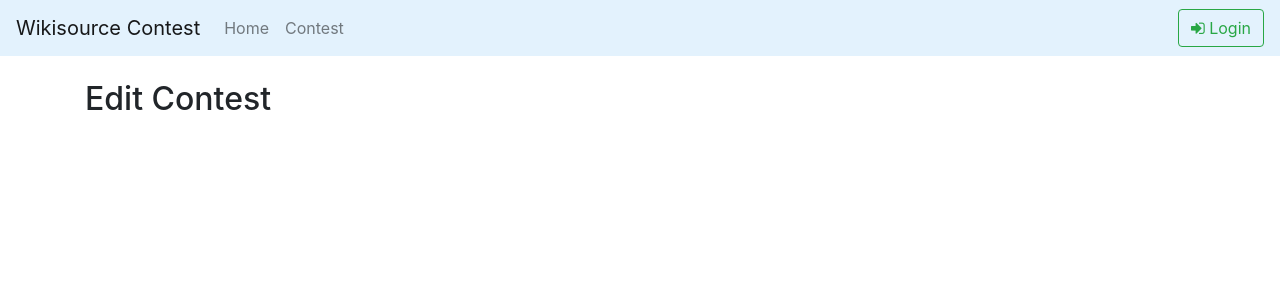
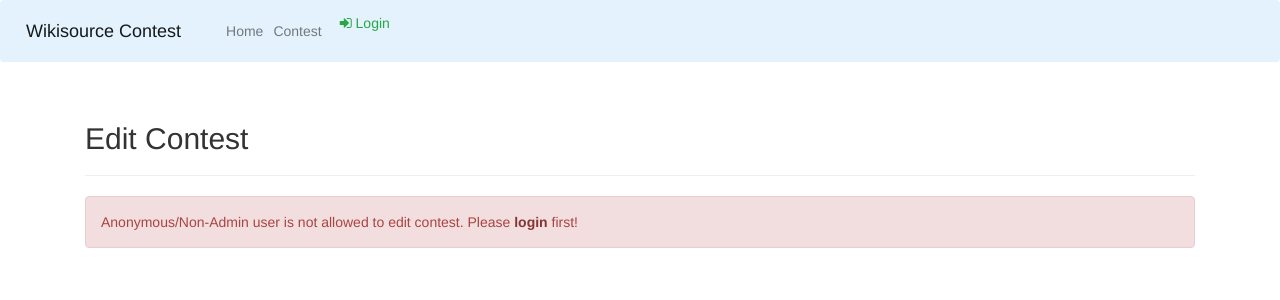
Before and after one commit to wikimedia/labs-tools-indic-wscontest, a Flask app: page /contest/1/edit in a window 1280 px wide. Shown: the top 300 px of the page. Run offline with Flask 2, Linux system fonts and the light colour scheme; parts of the project's set-up code (start-up, migrations or seed data) failed here and were passed over; some libraries are stand-ins or nearby versions.

Commit message:
Add edit button
Bug: T251907
Change-Id: I7b452e8fddc3a0eeb8cba8ec9c9c871b46c28107

```diff
--- a/app.py
+++ b/app.py
@@ -135,7 +135,39 @@
 
 @app.route('/contest/<int:id>/edit', methods=["GET", "POST"])
 def edit_contest(id):
-    return render_template("edit_contest.html")
+    # Opening the contest
+    with open("contest_data/contests.json", encoding="utf8") as file:
+        contest = json.load(file)
+
+    if request.method == "GET":
+        contest = contest.get(str(id))
+        return render_template("edit_contest.html", data=contest)
+
+    elif request.method == "POST" and get_current_user() is not None:
+        req = request.form
+
+        contest[str(id)]["name"] = req["c_name"]
+        contest[str(id)]["project"] = req["c_project"]
+        contest[str(id)]["start_date"] = req["start_date"]
+        contest[str(id)]["end_date"] = req["end_date"]
+
+        # Split into list
+        contest[str(id)]["index"] = req.get("index_pages").split('\r\n')
+        contest[str(id)]["admin"] = req.get("c_admin").split('\r\n')
+
+        # Rewrite contests.json with edit contest
+        with open("contest_data/contests.json", 'w', encoding="utf8") as file:
+            json.dump(contest, file, indent=4, ensure_ascii=False)
+
+        # Change update status
+        with open("contest_data/stats/"+str(id)+".json", 'r+', encoding="utf8") as file:
+            c_details = json.load(file)
+            c_details["LastUpdate"] = "Contest Updated, Stats will generate soon."
+            file.seek(0)
+            json.dump(c_details, file, indent=4, ensure_ascii=False)
+            file.truncate()
+
+        return redirect(url_for('contest_by_id', id=id))
 
 
 @app.route('/login')
--- a/templates/contest.html
+++ b/templates/contest.html
@@ -32,6 +32,11 @@
 {% block main %}
     <h1>Contest Info</h1>
     <hr>
+    {% if logged %}
+        {% if username in data["admin"] %}
+            <a class="float-right btn btn-info" href="{{ request.url + '/edit' }}">Edit Contest</a>
+        {% endif %}
+    {% endif %}
     <ul>
         <li>
             Name: {{ data["name"] }}
--- a/templates/edit_contest.html
+++ b/templates/edit_contest.html
@@ -1,6 +1,93 @@
 {% extends "base.html" %}
 
+{% block head %}
+    {{ super() }}
+    <!-- Bootstrap CSS -->
+    <link rel="stylesheet"
+          href="https://tools-static.wmflabs.org/cdnjs/ajax/libs/twitter-bootstrap/3.3.7/css/bootstrap.min.css">
+
+    <!-- Bootstrap, jQuery and others JS -->
+    <script src="https://tools-static.wmflabs.org/cdnjs/ajax/libs/jquery/3.3.1/jquery.js"></script>
+
+
+    <link rel="stylesheet" href="https://tools-static.wmflabs.org/cdnjs/ajax/libs/bootstrap-datetimepicker/4.17.47/css/bootstrap-datetimepicker.min.css">
+    <link rel="stylesheet" href="//tools-static.wmflabs.org/cdnjs/ajax/libs/font-awesome/4.7.0/css/font-awesome.min.css">
+    <script type="text/javascript" src="https://tools-static.wmflabs.org/cdnjs/ajax/libs/moment.js/2.18.1/moment.min.js"></script>
+    <script type="text/javascript" src="https://tools-static.wmflabs.org/cdnjs/ajax/libs/bootstrap-datetimepicker/4.17.47/js/bootstrap-datetimepicker.min.js"></script>
+    <script type="text/javascript">
+        $(document).ready(function () {
+            $('#start_date').datetimepicker({
+                format: "DD-MM-YYYY HH:mm"
+            });
+            $('#end_date').datetimepicker({
+                format: "DD-MM-YYYY HH:mm"
+            });
+        });
+    </script>
+    <style>
+        .span-help {
+            color: #737373;
+        }
+    </style>
+{% endblock head %}
 {% block main %}
     <h2>Edit Contest</h2>
+    <hr>
+    {% if logged and username in data["admin"] %}
+        <form action="{{ request.url }}" method="POST">
+            <div class="form-group">
+                <label for="c_name">Contest Name</label>
+                <input class="form-control" name="c_name" type="text" minlength="4" value="{{ data["name"] }}" maxlength="80" required>
+            </div>
+            <div class="form-group">
+                <label for="c_project">Wikisource project:</label>
+                <select class="form-control" id="project" name="c_project">
+                    <option {% if data["project"] == 'as' %}selected{% endif %} value="as">Assamese</option>
+                    <option {% if data["project"] == 'bn' %}selected{% endif %} value="bn">Bangla</option>
+                    <option {% if data["project"] == 'gu' %}selected{% endif %} value="gu">Gujarati</option>
+                    <option {% if data["project"] == 'hi' %}selected{% endif %} value="hi">Hindi</option>
+                    <option {% if data["project"] == 'kn' %}selected{% endif %} value="kn">Kannada</option>
+                    <option {% if data["project"] == 'ml' %}selected{% endif %} value="ml">Malayalam</option>
+                    <option {% if data["project"] == 'mr' %}selected{% endif %} value="mr">Marathi</option>
+                    <option {% if data["project"] == 'or' %}selected{% endif %} value="or">Oriya</option>
+                    <option {% if data["project"] == 'pa' %}selected{% endif %} value="pa">Punjabi</option>
+                    <option {% if data["project"] == 'sa' %}selected{% endif %} value="sa">Sanskrit</option>
+                    <option {% if data["project"] == 'ta' %}selected{% endif %} value="ta">Tamil</option>
+                    <option {% if data["project"] == 'te' %}selected{% endif %} value="te">Telugu</option>
+                </select>
+            </div>
+            <div class="row">
+                <div class="form-group col-sm-6" style="position: relative">
+                    <label for="start_date">Start Date:</label>
+                    <input class="form-control" id="start_date" name="start_date" value="{{ data["start_date"] }}" type="text">
+                    <p class="span-help">Times are in UTC timezone.</p>
+                </div>
+
+                <div class="form-group col-sm-6" style="position: relative">
+                    <label for="end_date">End Date:</label>
+                    <input class="form-control" id="end_date" name="end_date" value="{{ data["end_date"] }}" type="text">
+                    <p class="span-help">Times are in UTC timezone.</p>
+                </div>
+            </div>
+            <div class="row">
+                <div class="form-group col-sm-6">
+                  <label for="index_pages">Index Pages:</label>
+                  <textarea class="form-control" rows="10" id="index_pages" name="index_pages">{{ data["index"]|join('\n') }}</textarea>
+                  <p class="span-help">One Index Page per line.</p>
+                </div>
+                <div class="form-group col-sm-6">
+                  <label for="c_admin">Admins:</label>
+                  <textarea class="form-control" rows="10" id="c_admin" name="c_admin">{{ data["admin"]|join('\n') }}</textarea><p class="span-help">One wiki username per line.</p>
+                </div>
+            </div>
+            <button class="btn btn-primary" type="submit">Save</button>
+        </form>
+        <br>
+        <br>
+    {% else %}
+        <div class="alert alert-danger" role="alert">
+            Anonymous/Non-Admin user is not allowed to edit contest. Please <a href="{{ url_for('login') }}" class="alert-link">login</a> first!
+        </div>
+    {% endif %}
 
 {% endblock %}
```
